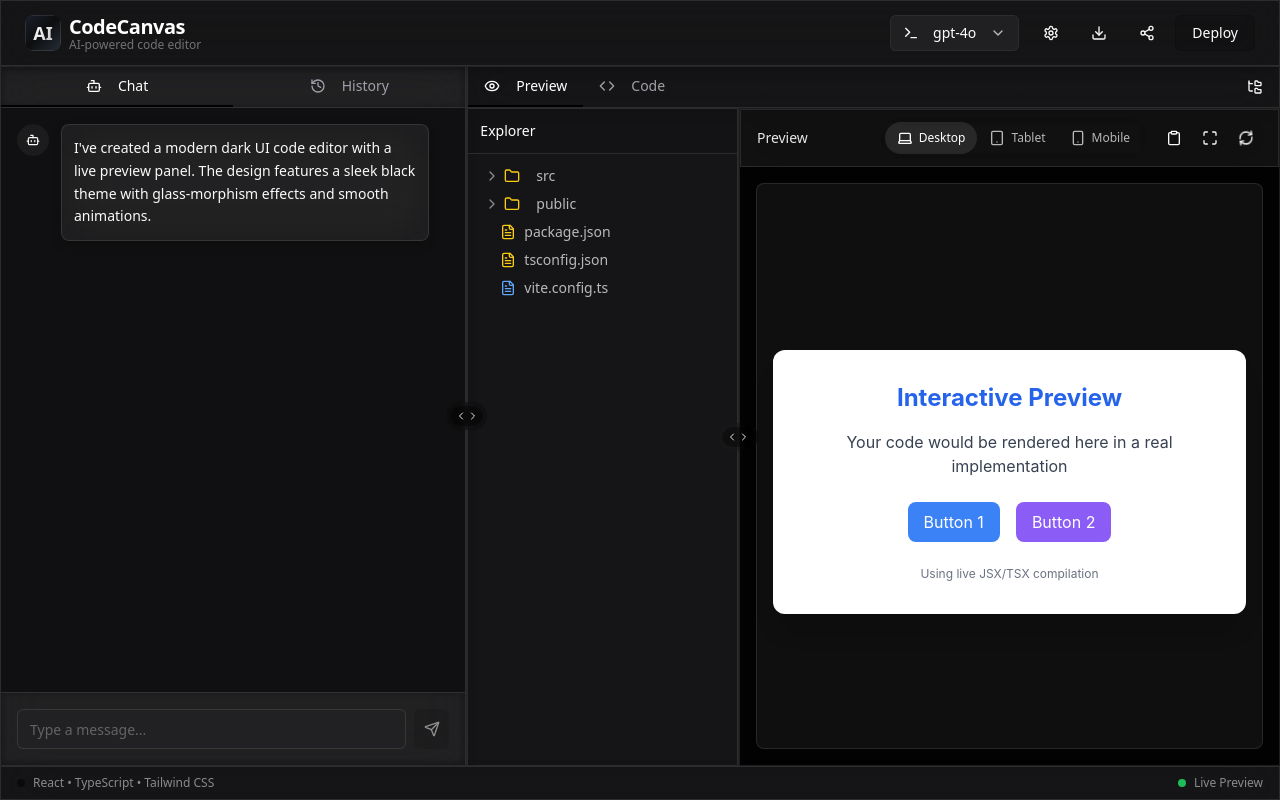
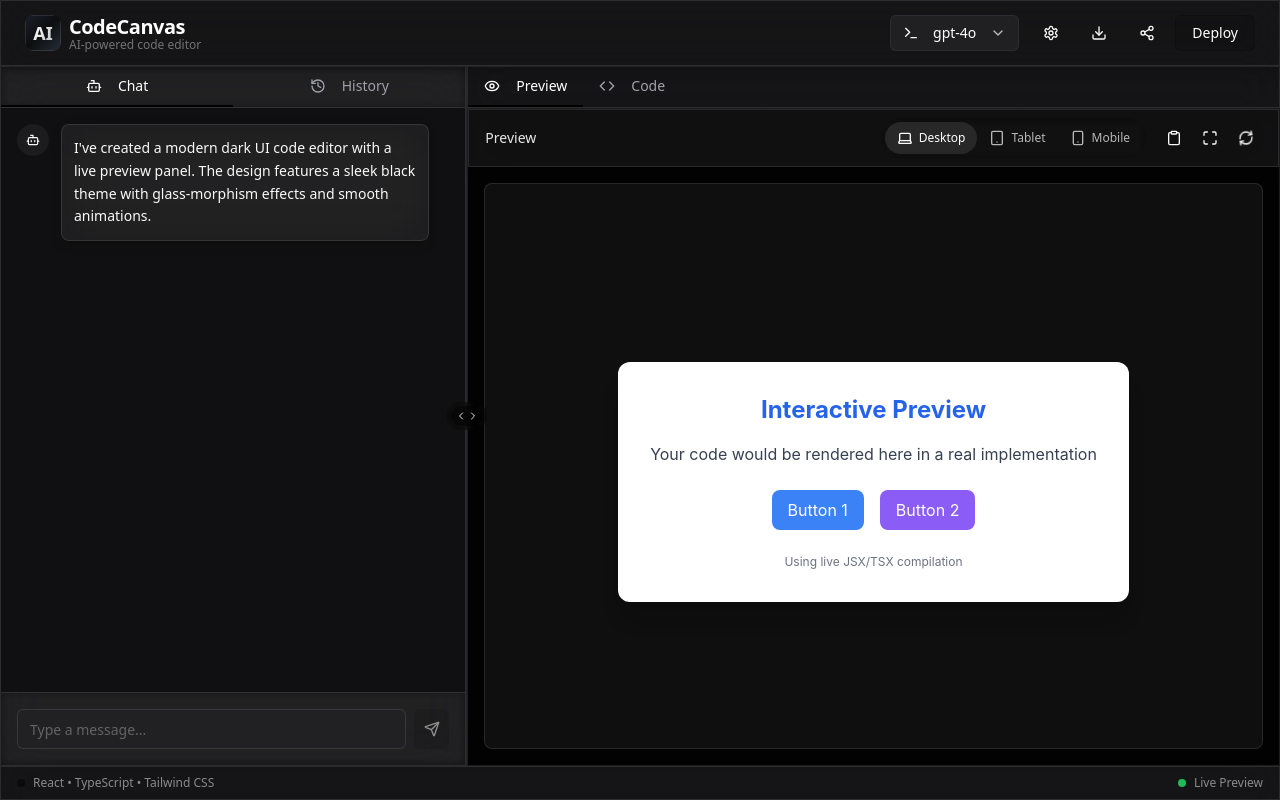
Before and after one commit to deepsuthar78/code-simply-preview, a React (Vite) app: page / in a window 1280 px wide. Built offline with nearby package versions, Linux system fonts and the light colour scheme.

Commit message:
Show file sidebar in code tab
Only show the file sidebar when the code tab is active.

```diff
--- a/src/pages/Index.tsx
+++ b/src/pages/Index.tsx
@@ -115,6 +115,7 @@ const Index = () => {
                   Code
                 </Button>
               </div>
+              {activeTab === 'code' && (
                 <Button
                   variant="ghost"
                   className="rounded-none px-4 py-2"
@@ -122,12 +123,13 @@ const Index = () => {
                 >
                   <FolderTree size={16} />
                 </Button>
+              )}
             </div>
 
             {/* Content area with file explorer */}
             <div className="flex-1 overflow-hidden backdrop-blur-sm flex">
-              {/* File Tree Sidebar */}
-              {showFileSidebar && (
+              {/* File Tree Sidebar - Only show when activeTab is 'code' */}
+              {activeTab === 'code' && showFileSidebar && (
                 <ResizablePanel
                   defaultSize={20}
                   minSize={15}
@@ -142,9 +144,9 @@ const Index = () => {
                 </ResizablePanel>
               )}
 
-              {showFileSidebar && <ResizableHandle />}
+              {activeTab === 'code' && showFileSidebar && <ResizableHandle />}
 
-              <ResizablePanel defaultSize={showFileSidebar ? 80 : 100} className="h-full">
+              <ResizablePanel defaultSize={activeTab === 'code' && showFileSidebar ? 80 : 100} className="h-full">
                 <div className={cn(
                   "w-full h-full transition-all duration-300 ease-in-out",
                   activeTab === 'preview' ? 'opacity-100 translate-x-0' : 'opacity-0 translate-x-full absolute'
```
Lines whose indentation alone changed are shown as unchanged.
